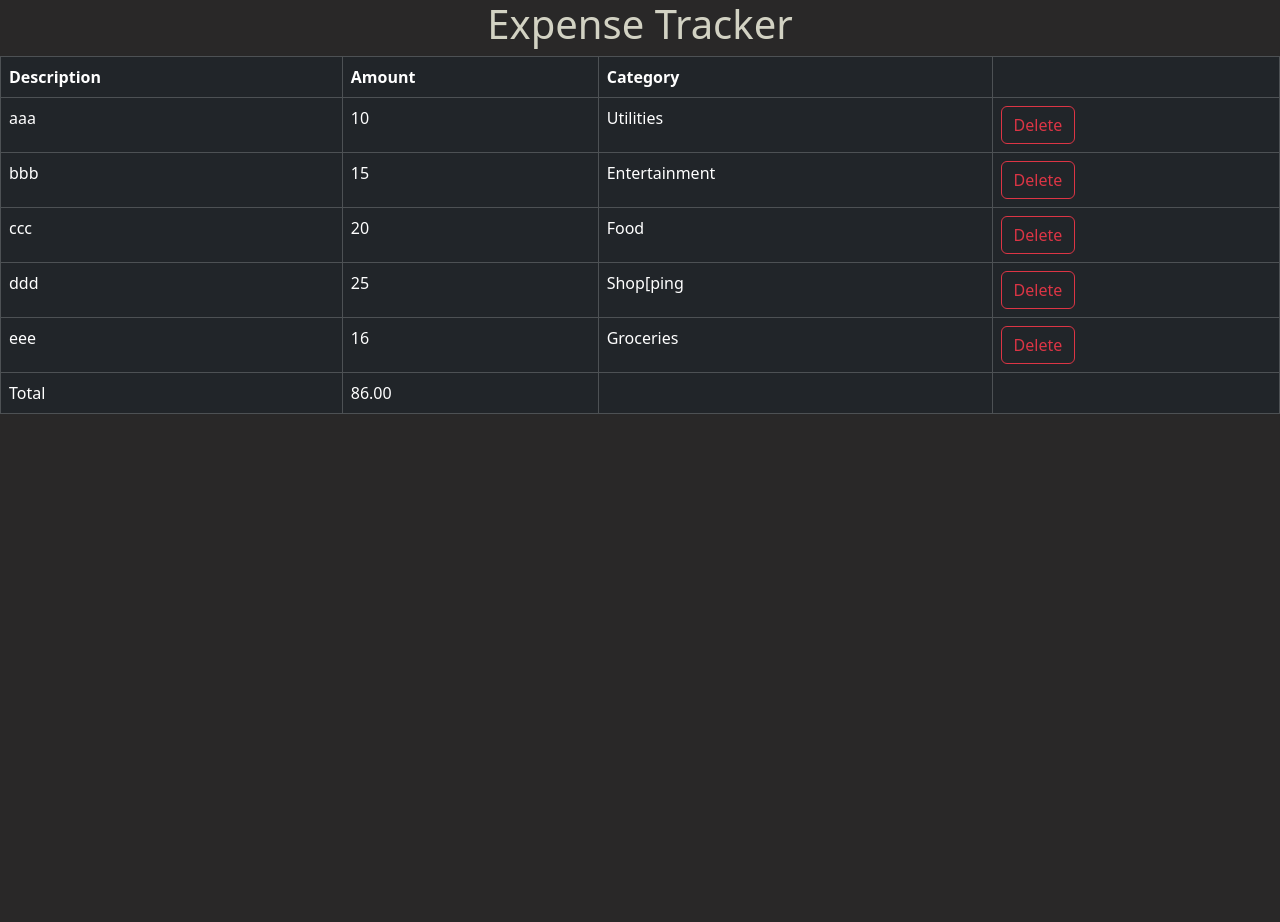
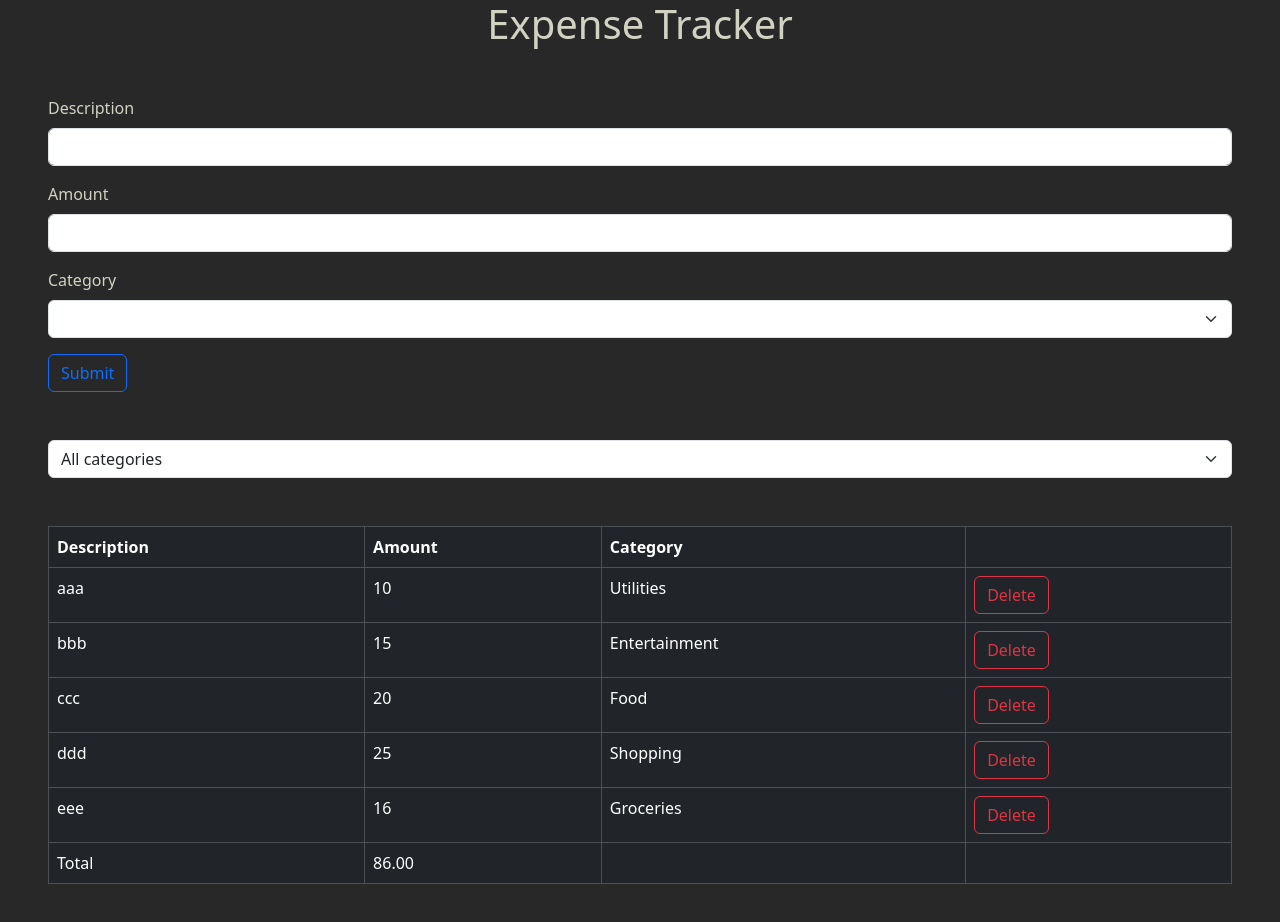
Before and after one commit to n-see/ExpenceReact, a React (Vite) app in the folder expenseReact/: page / in a window 1280 px wide. Shown: the top 922 px of the page. Before the commit the page ends 800 px from the top, so only its background shows below. Built offline with nearby package versions, Linux system fonts and the light colour scheme.

Commit message:
notes 5-29

```diff
--- a/expenseReact/src/App.tsx
+++ b/expenseReact/src/App.tsx
@@ -1,24 +1,43 @@
 import { useState } from "react"
 import ExpenseList from "./expense-tracker/components/ExpenseList"
+import ExpenseFilter from "./expense-tracker/components/ExpenseFilter"
+import ExpenseForm from "./expense-tracker/components/ExpenseForm"
+
+
 
 
 const App = () => {
+
+  //create a useState to help us handle our selectedCategory
+
+  const [selectedCategory, setSelectedCategory] = useState('')
 
   const [dummyExpensesArray, setDummyExpensesArray] = useState([
     {id: 1, description: 'aaa', amount:10, category: 'Utilities'},
     {id: 2, description: 'bbb', amount:15, category: 'Entertainment'},
     {id: 3, description: 'ccc', amount:20, category: 'Food'},
-    {id: 4, description: 'ddd', amount:25, category: 'Shop[ping'},
+    {id: 4, description: 'ddd', amount:25, category: 'Shopping'},
     {id: 5, description: 'eee', amount:16, category: 'Groceries'},
   ])
 
   const handleDelete = (id:number) => {
     setDummyExpensesArray(dummyExpensesArray.filter(expense => expense.id != id))
   }
+
+  //create a variable with a ternary operator we are going to use our selectedCategory as a boolean filter through our dummyExpenseArray
+  const visibleExpense = selectedCategory ? dummyExpensesArray.filter(e => e.category === selectedCategory): dummyExpensesArray;
   return (
     <>
       <h1 className="text-center">Expense Tracker</h1>
-      <ExpenseList expenses={dummyExpensesArray} onDelete={handleDelete}/>
+      <div className="m-5">
+      <ExpenseForm/>
+      </div>
+      <div className='m-5'>
+      <ExpenseFilter onSelectCategory={(category) => setSelectedCategory(category)}/>
+      </div>
+      <div className="m-5">
+      <ExpenseList expenses={visibleExpense} onDelete={handleDelete}/>
+      </div>
     </>
   )
 }
--- /dev/null
+++ b/expenseReact/src/expense-tracker/categories.ts
@@ -0,0 +1,3 @@
+export const categories = ['Groceries', 'Utilities', 'Entertainment', 'Food', 'Shopping']
+
+export default categories
--- /dev/null
+++ b/expenseReact/src/expense-tracker/components/ExpenseFilter.tsx
@@ -0,0 +1,17 @@
+import categories from "../categories"
+interface FilterProps {
+    onSelectCategory: (category: string) => void
+}
+
+const ExpenseFilter = ({onSelectCategory}:FilterProps) => {
+    return (
+        <>
+            <select className="form-select" onChange={(e) => onSelectCategory(e.target.value)}>
+                <option value="">All categories</option>
+                {categories.map(category => <option key={category} value={category}>{category}</option>)}
+            </select>
+        </>
+    )
+}
+
+export default ExpenseFilter
--- /dev/null
+++ b/expenseReact/src/expense-tracker/components/ExpenseForm.tsx
@@ -0,0 +1,28 @@
+import categories from "../categories"
+
+const ExpenseForm = () => {
+    return (
+        <>
+            <form>
+                <div className="mb-3">
+                    <label htmlFor="description" className="form-label">Description</label>
+                    <input id='description' type="text" className="form-control" />
+                </div>
+                <div className="mb-3">
+                    <label htmlFor="amount" className="form-label">Amount</label>
+                    <input id='amount' type="number" className="form-control" />
+                </div>
+                <div className="mb-3">
+                    <label htmlFor="category" className="form-label">Category</label>
+                    <select id='category' className="form-select">
+                    <option value=""></option>
+                    {categories.map(category => <option key={category} value={category}>{category}</option>)}
+                    </select>
+                </div>
+                <button className="btn btn-outline-primary">Submit</button>
+            </form>
+        </>
+    )
+}
+
+export default ExpenseForm
--- a/expenseReact/src/expense-tracker/components/ExpenseList.tsx
+++ b/expenseReact/src/expense-tracker/components/ExpenseList.tsx
@@ -11,6 +11,10 @@ interface ExpenseProps {
 }
 
 const ExpenseList = ({expenses, onDelete}:ExpenseProps) => {
+
+    if(expenses.length === 0)
+        return null;
+
     return (
         <>
             <table className="table table-dark table-bordered">
```
